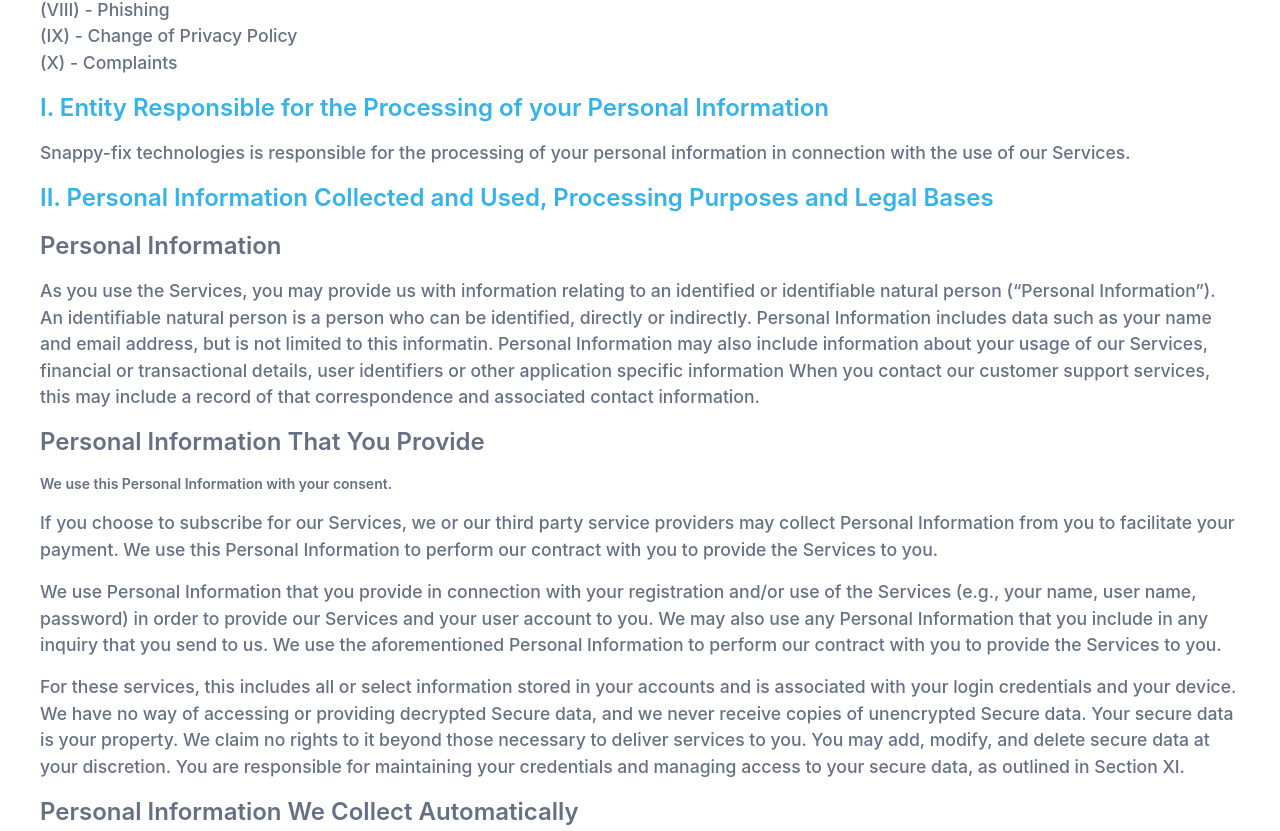
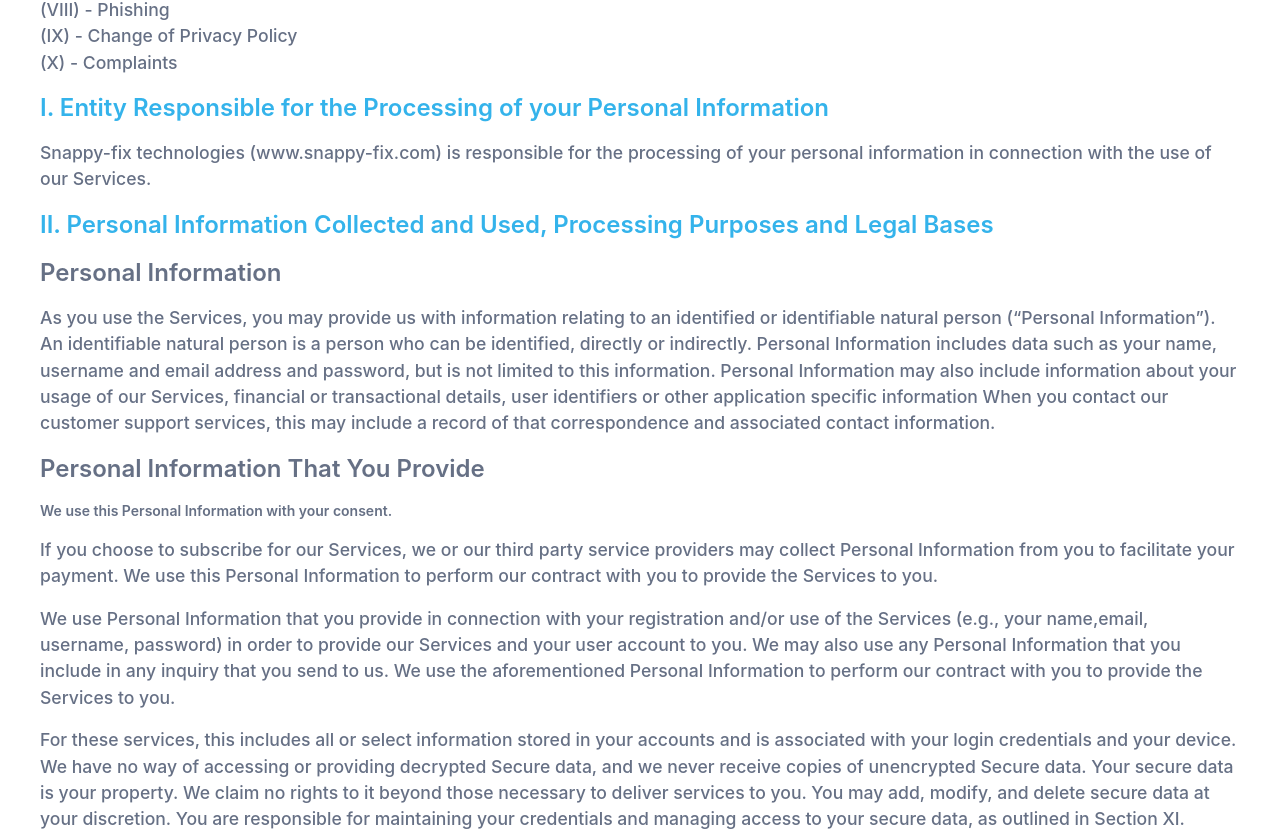
Before and after one commit to lordscoba/bible-compass-web, a React (Create React App) app: page /privacy in a window 1280 px wide. Shown: the part 731-1562 px from the top of the page. Built offline with nearby package versions, Linux system fonts and the light colour scheme.

Commit message:
modified terms and services

```diff
--- a/src/components/privacy/PrivacyBody.tsx
+++ b/src/components/privacy/PrivacyBody.tsx
@@ -54,8 +54,9 @@
           I. Entity Responsible for the Processing of your Personal Information
         </div>
         <div className="">
-          Snappy-fix technologies is responsible for the processing of your
-          personal information in connection with the use of our Services.{" "}
+          Snappy-fix technologies (www.snappy-fix.com) is responsible for the
+          processing of your personal information in connection with the use of
+          our Services.
         </div>
 
         <div className="text-2xl font-[600] text-[#34B3EB]">
@@ -68,12 +69,13 @@
           to an identified or identifiable natural person (“Personal
           Information”). An identifiable natural person is a person who can be
           identified, directly or indirectly. Personal Information includes data
-          such as your name and email address, but is not limited to this
-          informatin. Personal Information may also include information about
-          your usage of our Services, financial or transactional details, user
-          identifiers or other application specific information When you contact
-          our customer support services, this may include a record of that
-          correspondence and associated contact information.
+          such as your name, username and email address and password, but is not
+          limited to this information. Personal Information may also include
+          information about your usage of our Services, financial or
+          transactional details, user identifiers or other application specific
+          information When you contact our customer support services, this may
+          include a record of that correspondence and associated contact
+          information.
         </div>
         <div className="text-2xl font-[600]">
           Personal Information That You Provide
@@ -90,12 +92,12 @@
 
         <div className="">
           We use Personal Information that you provide in connection with your
-          registration and/or use of the Services (e.g., your name, user name,
-          password) in order to provide our Services and your user account to
-          you. We may also use any Personal Information that you include in any
-          inquiry that you send to us. We use the aforementioned Personal
-          Information to perform our contract with you to provide the Services
-          to you.
+          registration and/or use of the Services (e.g., your name,email,
+          username, password) in order to provide our Services and your user
+          account to you. We may also use any Personal Information that you
+          include in any inquiry that you send to us. We use the aforementioned
+          Personal Information to perform our contract with you to provide the
+          Services to you.
         </div>
         <div className="">
           For these services, this includes all or select information stored in
@@ -345,16 +347,17 @@
           VII. Our Policy Toward Children
         </div>
         <div className="">
-          The Services are not directed to children under 13. We do not
-          knowingly collect Personal Information from children under 13. If we
+          The Services are not directed to children under 3. We do not knowingly
+          collect Personal Information from children under 3.
+          {/* If we
           become aware that a child under 18 has provided us with Personal
-          Information, we will delete such information from our files.
+          Information, we will delete such information from our files. */}
         </div>
-        <div className="">
+        {/* <div className="">
           Where the General Data Protection Regulation applies, our Services are
           not intended for children and we do not knowingly process Personal
           Information relating to children under the age of 13.
-        </div>
+        </div> */}
         <div className="text-2xl font-[600] text-[#34B3EB]">VIII. Phishing</div>
         <div className="">
           Identity theft and the practice currently known as “phishing” are of
--- a/src/components/terms/TermsBody.tsx
+++ b/src/components/terms/TermsBody.tsx
@@ -15,27 +15,27 @@
         <div className="">
           By downloading, installing, or using the App, you agree to be bound by
           these Terms of Servicen If you do not agree with any of these terms,
-          please do not use the Appn
+          please do not use the App
         </div>
         <div className="text-2xl font-[600] text-[#34B3EB]">License</div>
         <div className="">
           Bible Compass App grants you a limited, non-exclusive,
           non-transferable, revocable license to use the App for personal,
-          non-commercial purposes in accordance with these Termsn
+          non-commercial purposes in accordance with these Terms
         </div>
         <div className="text-2xl font-[600] text-[#34B3EB]">Privacy Policy</div>
         <div className="">
-          Your privacy is important to usn Please refer to our Privacy Policy
+          Your privacy is important to us Please refer to our Privacy Policy
           [link to Privacy Policy] for informaton on how we collect, use, and
-          protect your personal datan
+          protect your personal data
         </div>
         <div className="text-2xl font-[600] text-[#34B3EB]">
           Intellectual Property
         </div>
         <div className="">
           The App and its original content, features, and functonality are owned
-          by Bible Compass App and are protected by internatonal copyright,
-          trademark, patent, trade secret, and other intellectual property lawsn
+          by Bible Compass App and are protected by international copyright,
+          trademark, patent, trade secret, and other intellectual property laws
         </div>
         <div className="text-2xl font-[600] text-[#34B3EB]">
           Limitation of Liaiility
@@ -43,20 +43,20 @@
         <div className="">
           In no event shall Bible Compass App be liable for any direct,
           indirect, incidental, special, or consequental damages arising out of
-          or in any way connected with the use of the Appn
+          or in any way connected with the use of the App
         </div>
         <div className="text-2xl font-[600] text-[#34B3EB]">Termination</div>
         <div className="">
           We may terminate or suspend your access to the App immediately,
           without prior notce or liability, for any reason whatsoever, including
-          without limitaton if you breach these Termsn
+          without limitaton if you breach these Terms and conditions
         </div>
         <div className="text-2xl font-[600] text-[#34B3EB]">Governing Laws</div>
         <div className="">
           The App is protected by the copyright laws of Nigeria, Internatonal
-          treates and Conventons and Bible Compass App retains all rights, ttle
+          treates and Conventons and Bible Compass App retains all rights, title
           and interest in and to the App including intellectual propertes
-          associated with the Appn
+          associated with the App
         </div>
       </div>
     </section>
```
